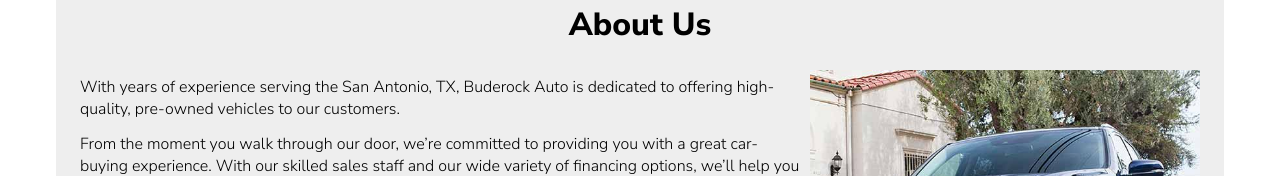
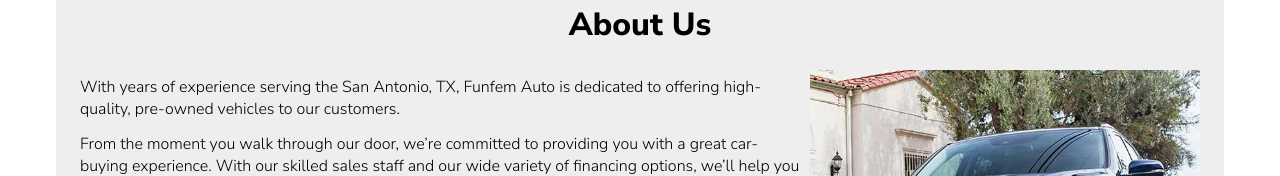
Before and after one commit to fantee-hub/automobile, a Next.js app: page /About in a window 1280 px wide. Shown: the part 175-351 px from the top of the page. Built offline with nearby package versions, Linux system fonts and the light colour scheme.

Commit message:
made chnages in the about page

```diff
--- a/pages/About.js
+++ b/pages/About.js
@@ -16,9 +16,9 @@ export default function About() {
         <div className="about-content">
           <div className="text-content">
             <p>
-              With years of experience serving the San Antonio, TX, Buderock
-              Auto is dedicated to offering high-quality, pre-owned vehicles to
-              our customers.
+              With years of experience serving the San Antonio, TX, Funfem Auto
+              is dedicated to offering high-quality, pre-owned vehicles to our
+              customers.
             </p>
             <p>
               From the moment you walk through our door, we’re committed to
```
